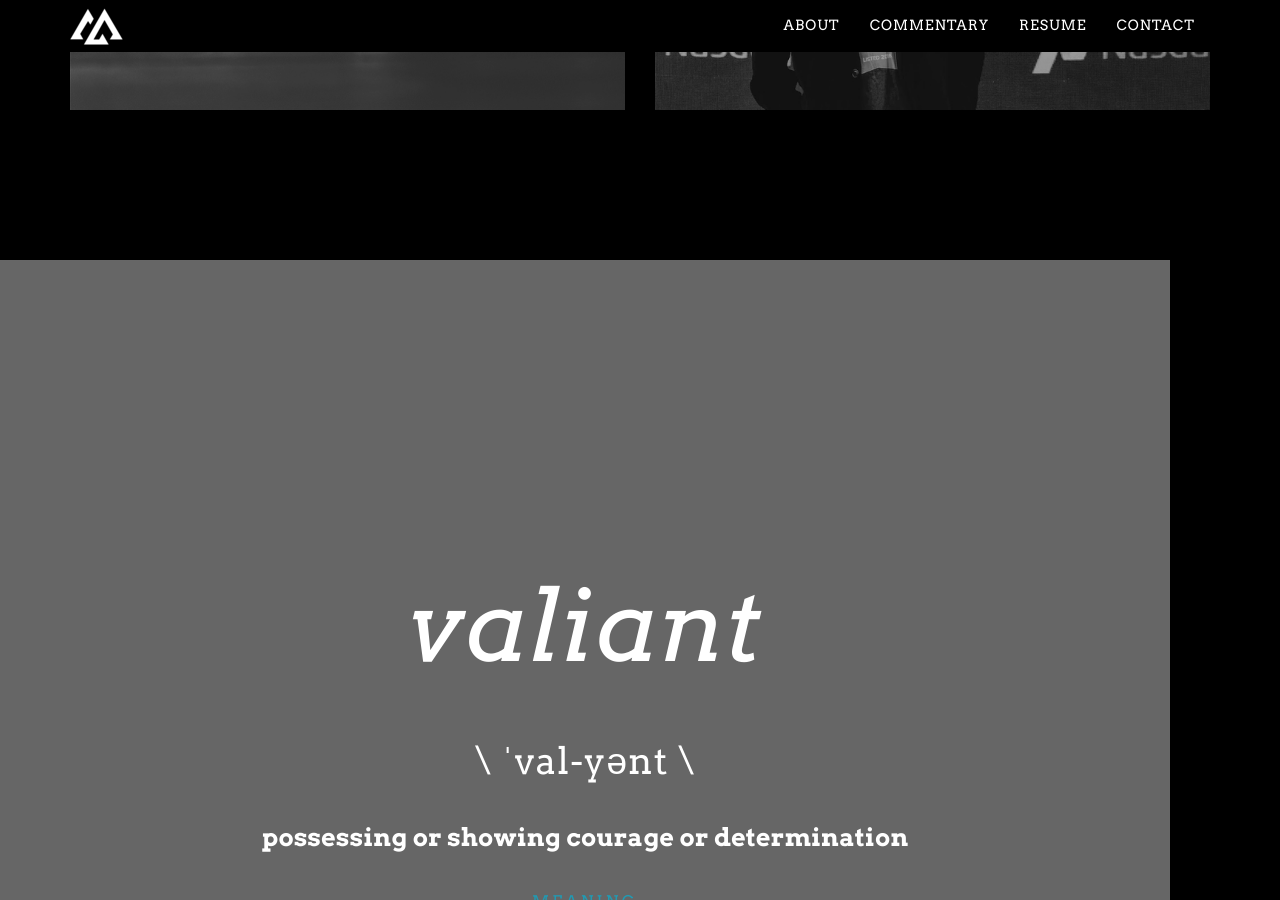
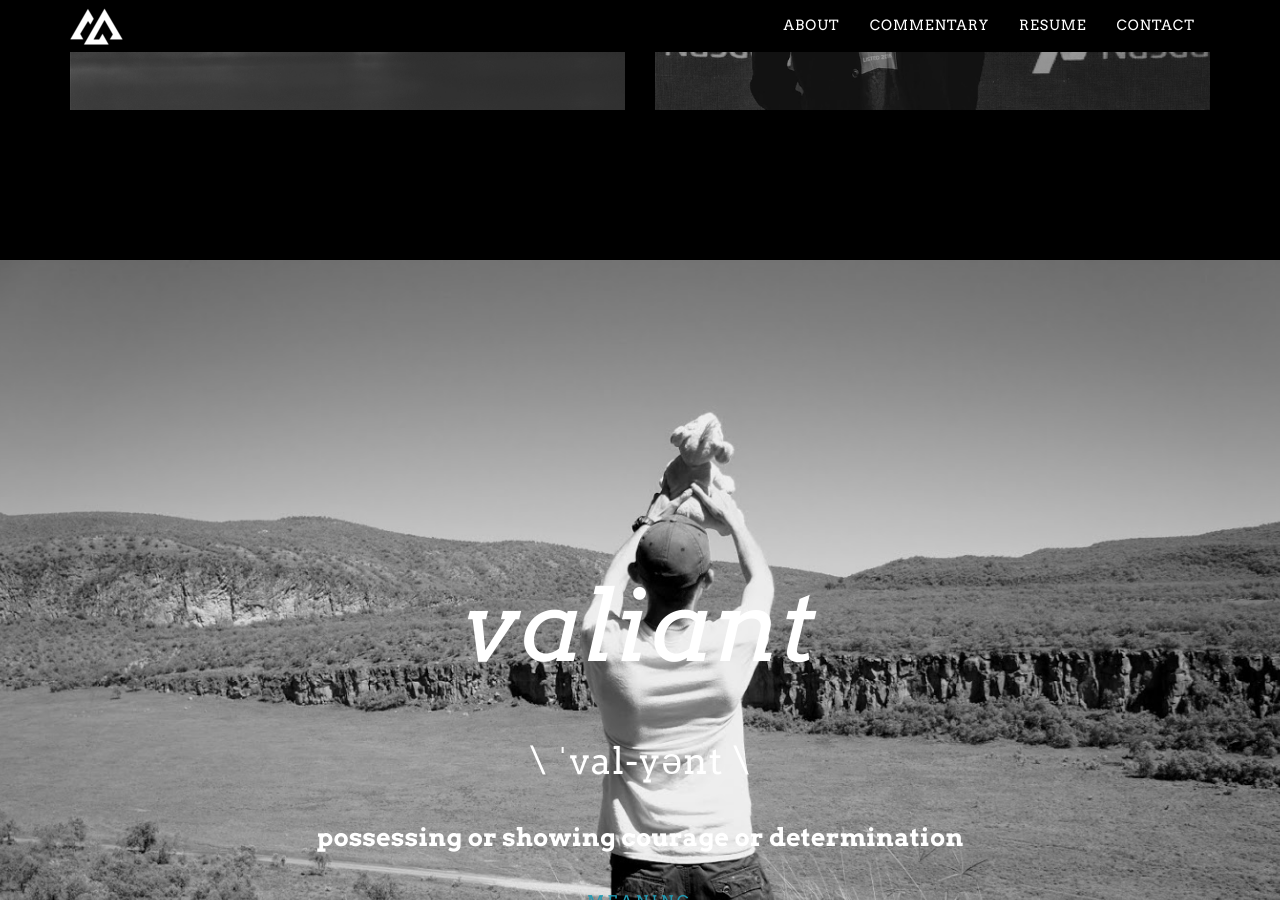
Before and after one commit to dustinwmooney/dustinmooney.website, a Jekyll site: the page built from index.html, in a window 1280 px wide and 900 px high, scrolled down 1709 px. Built offline with Jekyll 4.4.1, drawn with Linux system fonts in a browser that asks for light colours; nearby versions of some CDN libraries.

Commit message:
Update grayscale.css

```diff
--- a/_includes/css/grayscale.css
+++ b/_includes/css/grayscale.css
@@ -324,12 +324,6 @@ a:focus {
     -o-background-size: cover;
 }
 
-.meaning-section {
-    display: table-cell;
-    vertical-align: middle;
-    background: #666666;
-}
-
 .meaning-section h1, h2 {
     text-rendering: optimizeLegibility;
     text-align: center;
```
